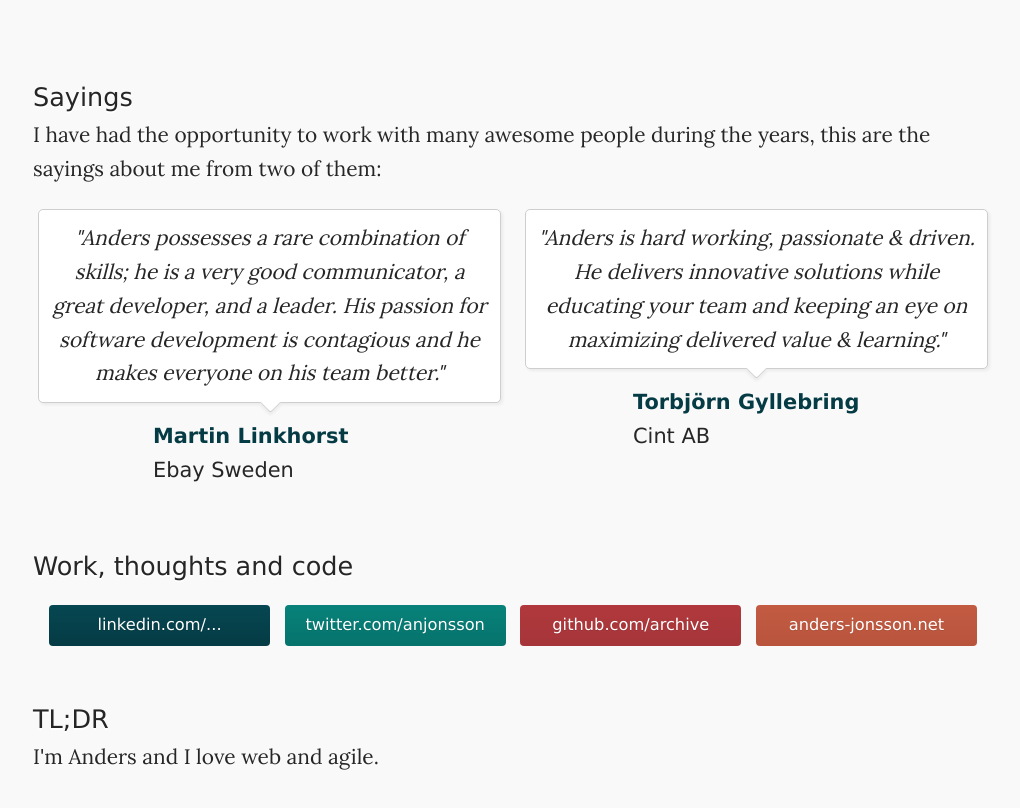
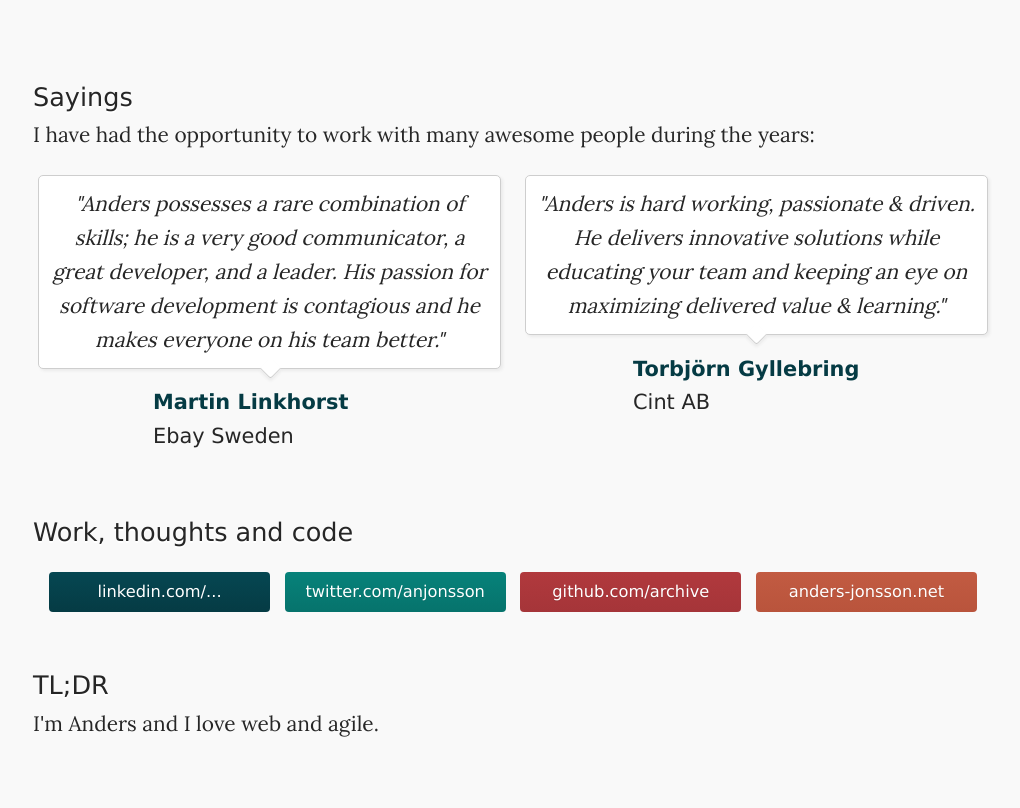
Before and after one commit to archive/archive.github.com, a plain HTML site: page index.html in a window 1280 px wide. Shown: the part 1308-2116 px from the top of the page, without its empty margins (127-1147 px from the left). After the commit the page ends 2095 px from the top, so only its background shows below. Drawn offline with Linux system fonts and the light colour scheme.

Commit message:
strange sentence

```diff
--- a/index.html
+++ b/index.html
@@ -98,7 +98,7 @@
 
 		<article id="sayings">
 			<h2>Sayings</h2>
-			<p>I have had the opportunity to work with many awesome people during the years, this are the sayings about me from two of them: </p>
+			<p>I have had the opportunity to work with many awesome people during the years:</p>
 			<dl>
 				<dt class="arrow first">"Anders possesses a rare comb&shy;ination of skills; he is a very good comm&shy;unicator, a great developer, and a leader. His passion for software development is contagious and he makes everyone on his team better."</dt>
 					<dd><b>Martin Linkhorst</b></dd>
```
